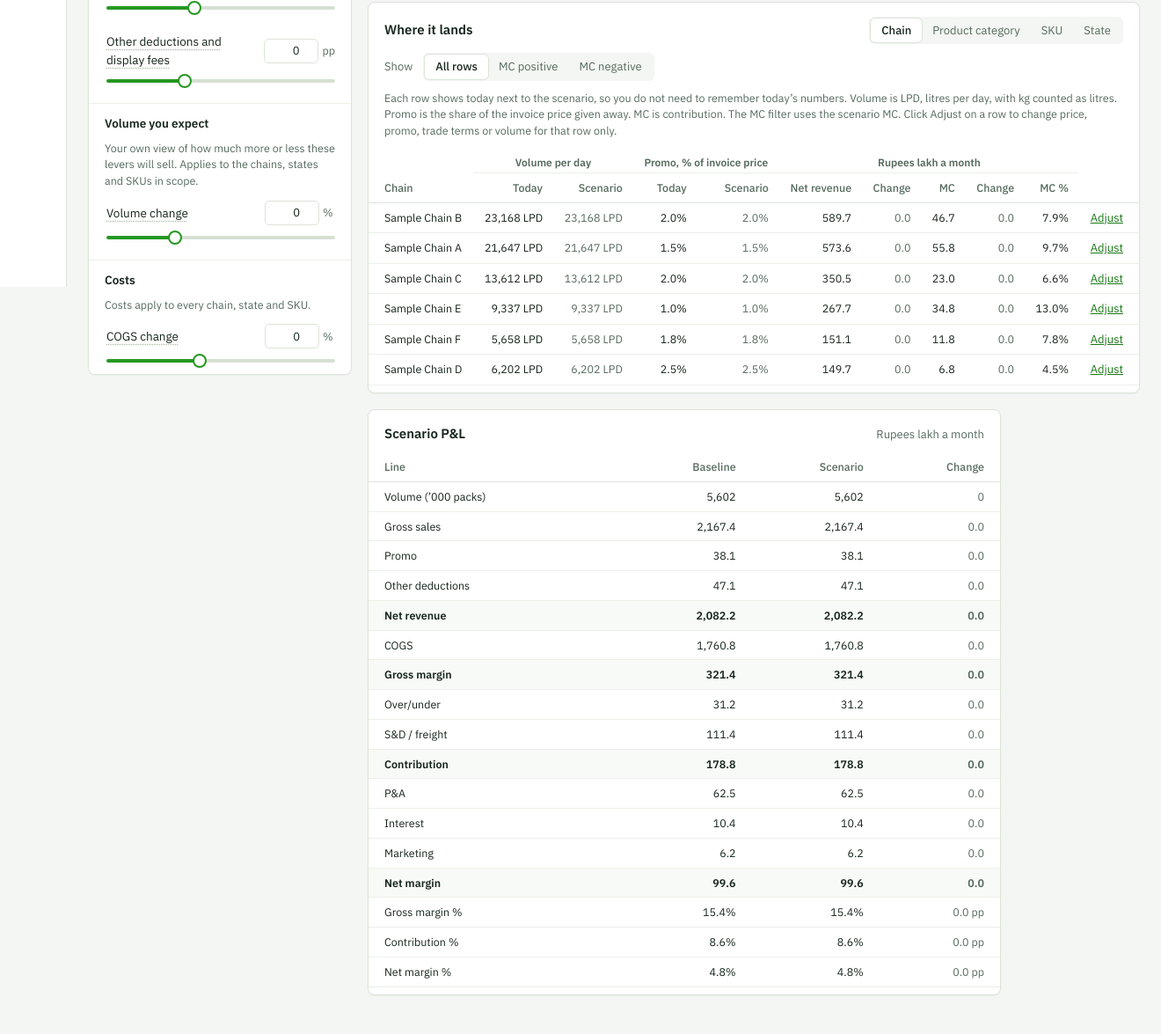
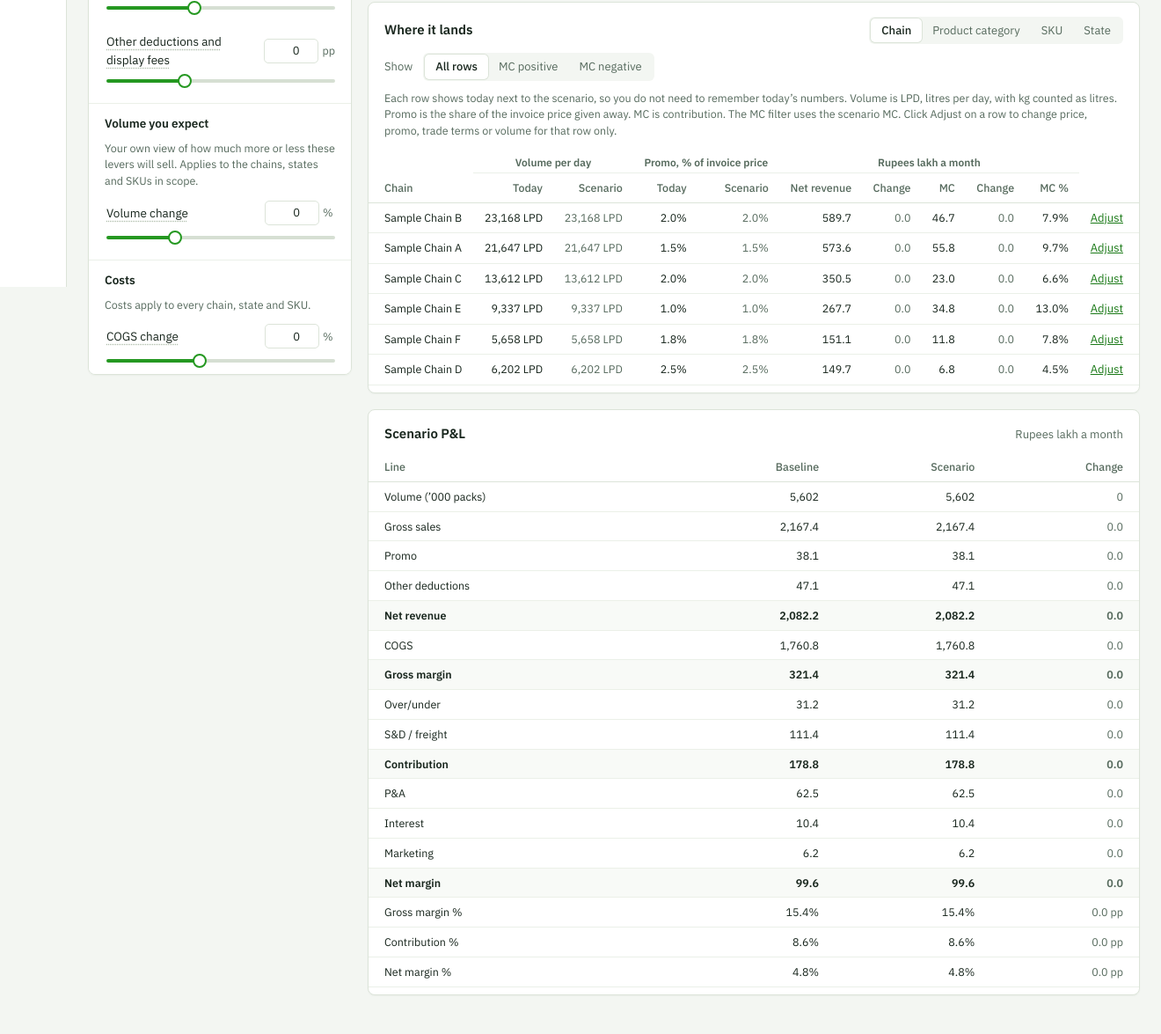
Before and after one commit to itsmeraghavjha/HeritageEdge, a Flask app: page / in a window 1320 px wide. Shown: the part 474-1649 px from the top of the page at 88% size. Run offline with Flask 3, Linux system fonts and the light colour scheme; data that the repository does not hold is empty.

Commit message:
Scenario P&L: use the full width like the table above it
Co-Authored-By: Claude Sonnet 5.5 <noreply@anthropic.com>
Claude-Session: https://claude.ai/code/session_01HWMokBj75bBkF3gH3M8aux

```diff
--- a/static/css/app.css
+++ b/static/css/app.css
@@ -760,7 +760,7 @@ html.side-collapsed .acct-btn { width: 36px; padding: 0; }
 .where-it-lands #breakdown .group-head th { padding: 8px 12px 2px; border-bottom: 0; font-size: 12px; font-weight: 600; color: var(--muted); text-align: center; white-space: nowrap; }
 .where-it-lands #breakdown .group-head th.grp { border-bottom: 1px solid var(--line-soft); }
 .where-it-lands #breakdown td.qty-col { white-space: nowrap; }
-.scenario-pl { max-width: 720px; }
+.scenario-pl { max-width: none; }
 .where-it-lands .mc-filter-bar { display: flex; align-items: center; flex-wrap: wrap; gap: 8px 12px; padding: 4px 18px 10px; }
 .where-it-lands .mc-filter-label { font-size: 13px; color: var(--muted); }
 .where-it-lands .mc-filter-count { font-size: 13px; color: var(--muted); }
```
